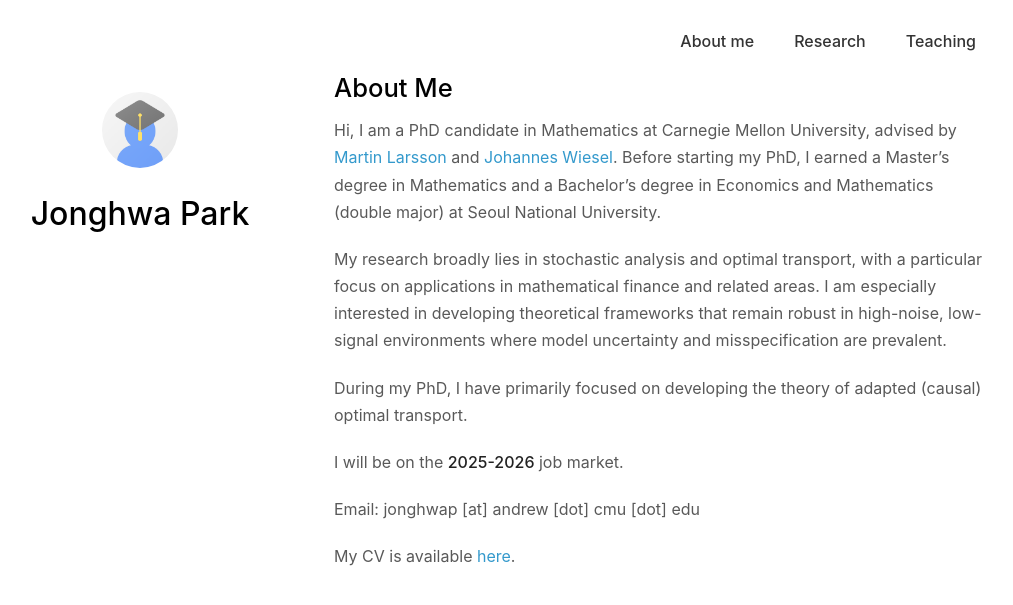
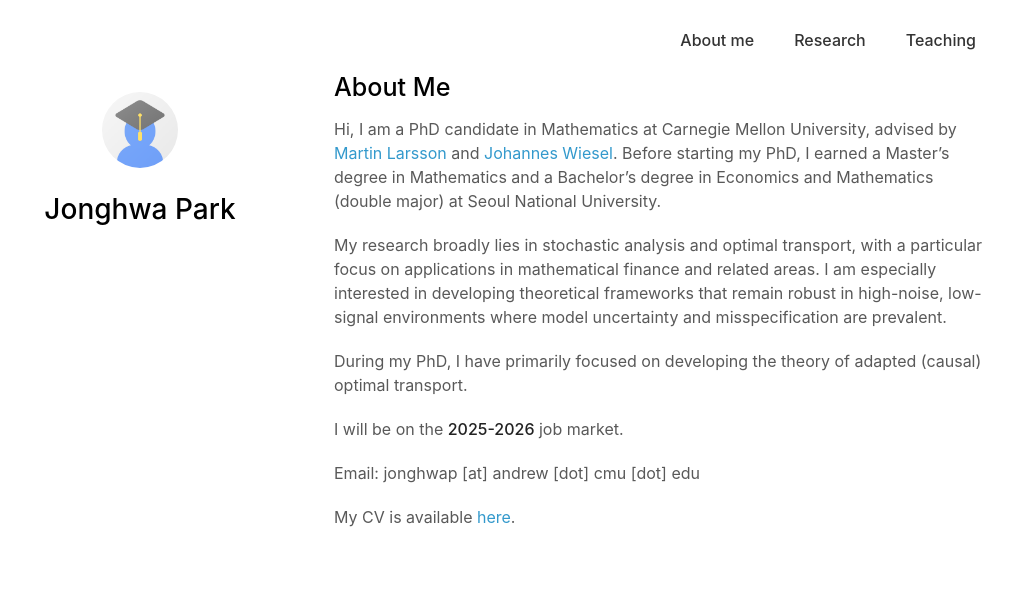
Before and after one commit to Jonghwap/Jonghwap.github.io, a Jekyll site: the page built from index.md, in a window 1280 px wide. Shown: the top 605 px of the page, without its empty margins (136-1149 px from the left). Built offline with Jekyll 4.4.1, drawn with Linux system fonts in a browser that asks for light colours; a style sheet for code colours, icons or effects is not loaded; our own code applies the rules of GitHub Pages for plain Markdown files.

Commit message:
Update style.scss

```diff
--- a/assets/css/style.scss
+++ b/assets/css/style.scss
@@ -2,34 +2,6 @@
 ---
 
 @import "minimal-light";
-
-body {
-  font-size: 12pt;
-  line-height: 1.7;
-}
-
-h1 {
-  font-size: 2rem;
-}
-
-h2 {
-  font-size: 1.6rem;
-}
-
-h3 {
-  font-size: 1.35rem;
-}
-
-h4 {
-  font-size: 1.2rem;
-}
-
-h5,
-h6 {
-  font-size: 1.05rem;
-}
-
-
 
 
 // Keep the wrapper as a positioning context so the navigation bar can
```
